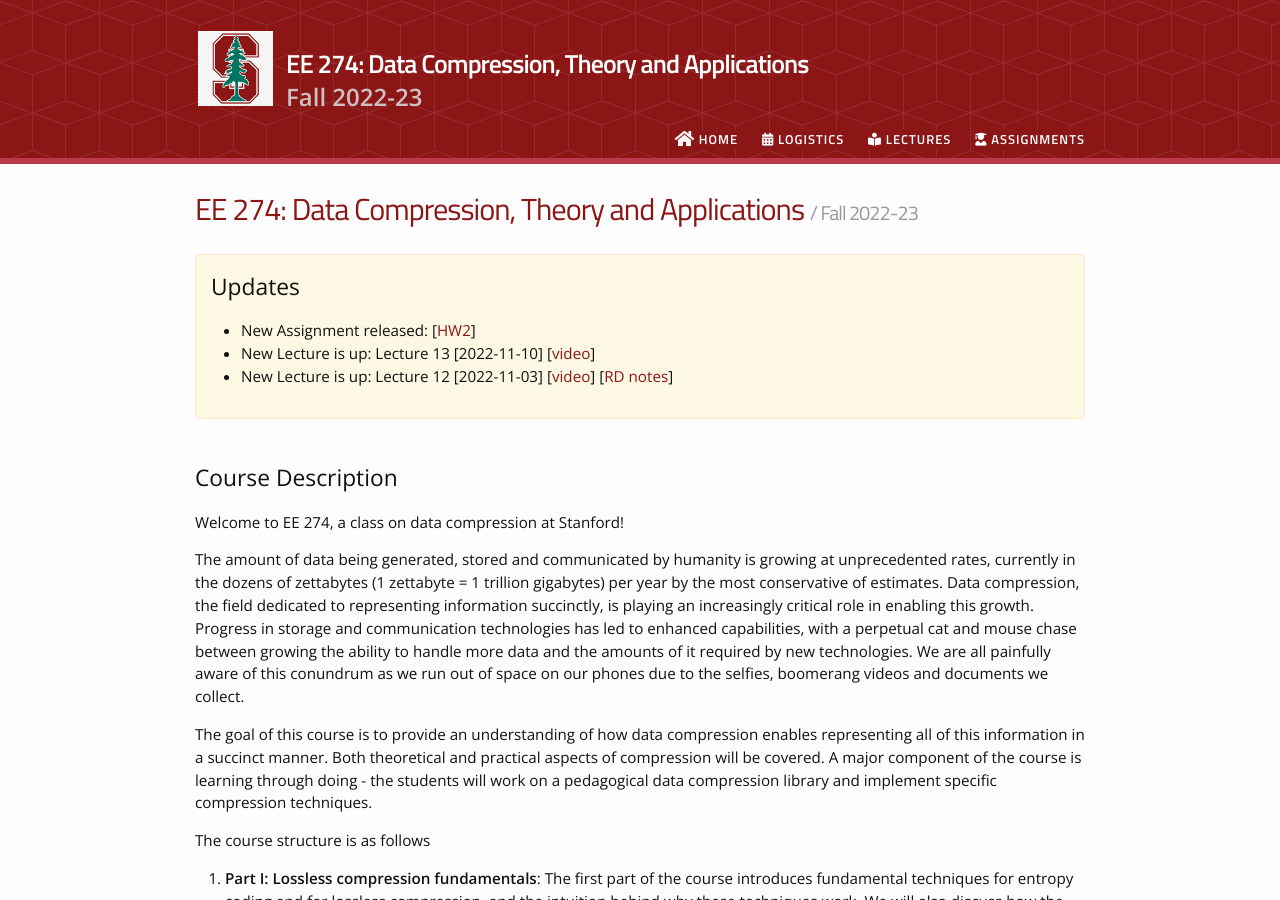
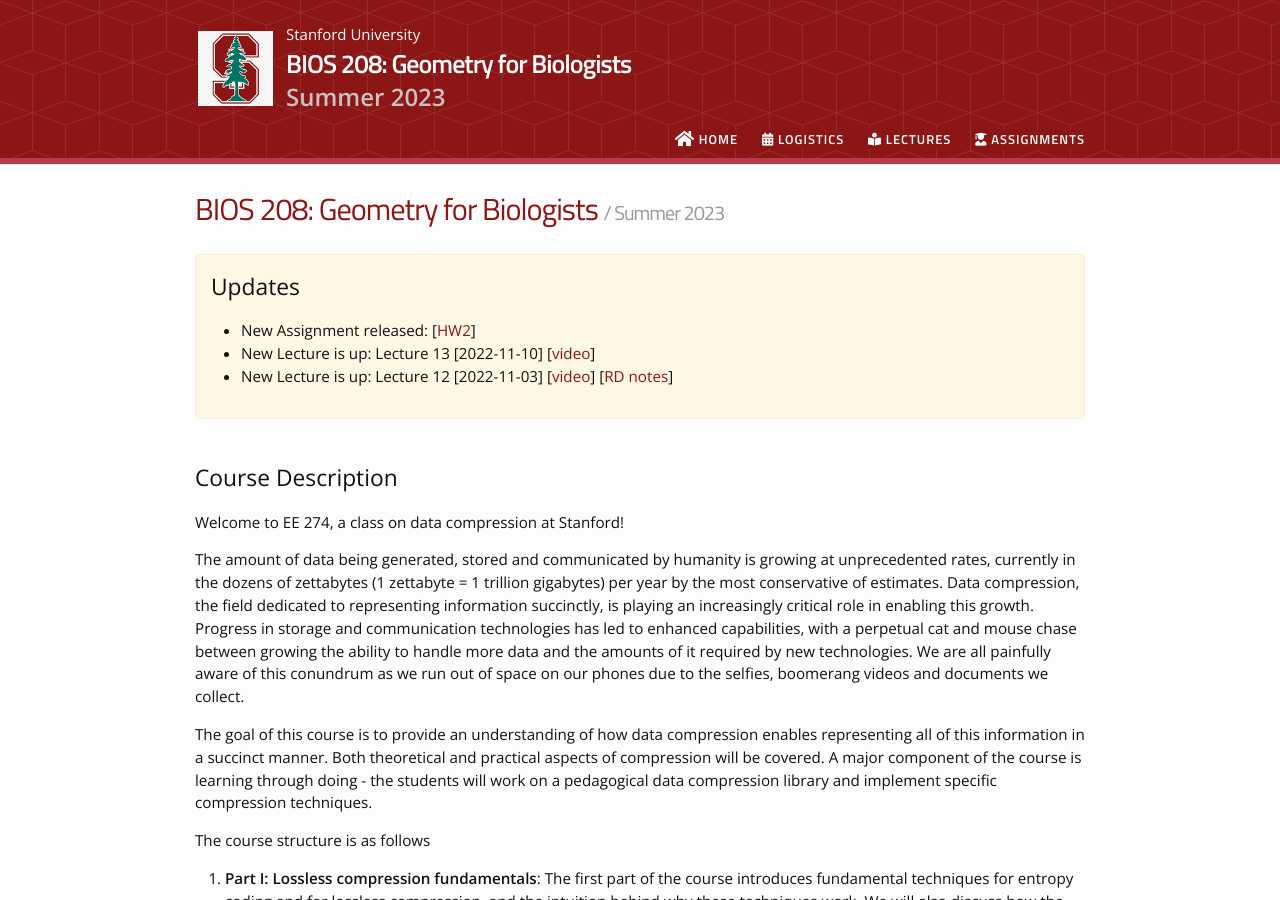
Before and after one commit to stanfordgeombio/class_summer_2023, a Jekyll site: the page built from index.md, in a window 1280 px wide and 900 px high. Built offline with Jekyll 4.4.1, drawn with Linux system fonts in a browser that asks for light colours; nearby versions of some CDN libraries.

Commit message:
Update _config.yml

```diff
--- a/_config.yml
+++ b/_config.yml
@@ -1,13 +1,13 @@
 # Site settings
-course_name: "EE 274: Data Compression, Theory and Applications"
+course_name: "BIOS 208: Geometry for Biologists"
 course_description: ""
-course_semester: "Fall 2022-23"
+course_semester: "Summer 2023"
 
-baseurl: '/Fall22' #"/EE274" # the subpath of your site, e.g. /blog/
-url: "http://StanfordDataCompressionClass.github.io/" #"http://tpulkit.github.io/" # the base hostname & protocol for your site
+baseurl: '/class_summer_2023' #"/BIOS 208" # the subpath of your site, e.g. /blog/
+url: "http://stanfordgeombio.github.io/" # the base hostname & protocol for your site
 
-#schoolname: "Stanford University"
-#schoolurl: "https://stanford.edu"
+schoolname: "Stanford University"
+schoolurl: "https://www.stanford.edu"
 #twitter_username: username
 
 #address: |
@@ -17,7 +17,7 @@ url: "http://StanfordDataCompressionClass.github.io/" #"http://tpulkit.github.io
 
 # Set your Google Analytics tracking ID (set up yours at http://www.google.com/analytics/)
 # google_analytics: UA-XXXXXXXX-X
-google_analytics: G-16WVC7K0TB
+# google_analytics: G-16WVC7K0TB
 
 ### Do not change the followings unless you know what you are doing ###
 
```
